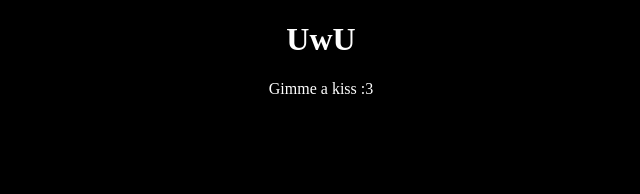
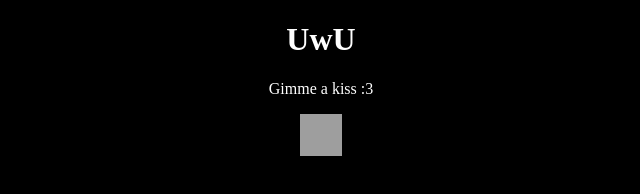
Before and after one commit to Lavertus/Lavertus.github.io, a plain HTML site: page index.html in a window 1280 px wide. Shown: the whole page, without its empty margins (319-959 px from the left). Drawn offline with Linux system fonts and the light colour scheme; grey boxes are pictures that could not be loaded.

Commit message:
Update index.html

```diff
--- a/index.html
+++ b/index.html
@@ -9,5 +9,7 @@
 <h1>UwU</h1>
 <p>Gimme a kiss :3</p>
 
+<a href="default.asp"><img src="https://i.pinimg.com/originals/cf/52/3d/cf523d19535d69e5af16a6256407dd0e.png" alt="HTML tutorial" style="width:42px;height:42px;"></a>
+
 </body>
 </html>
```
